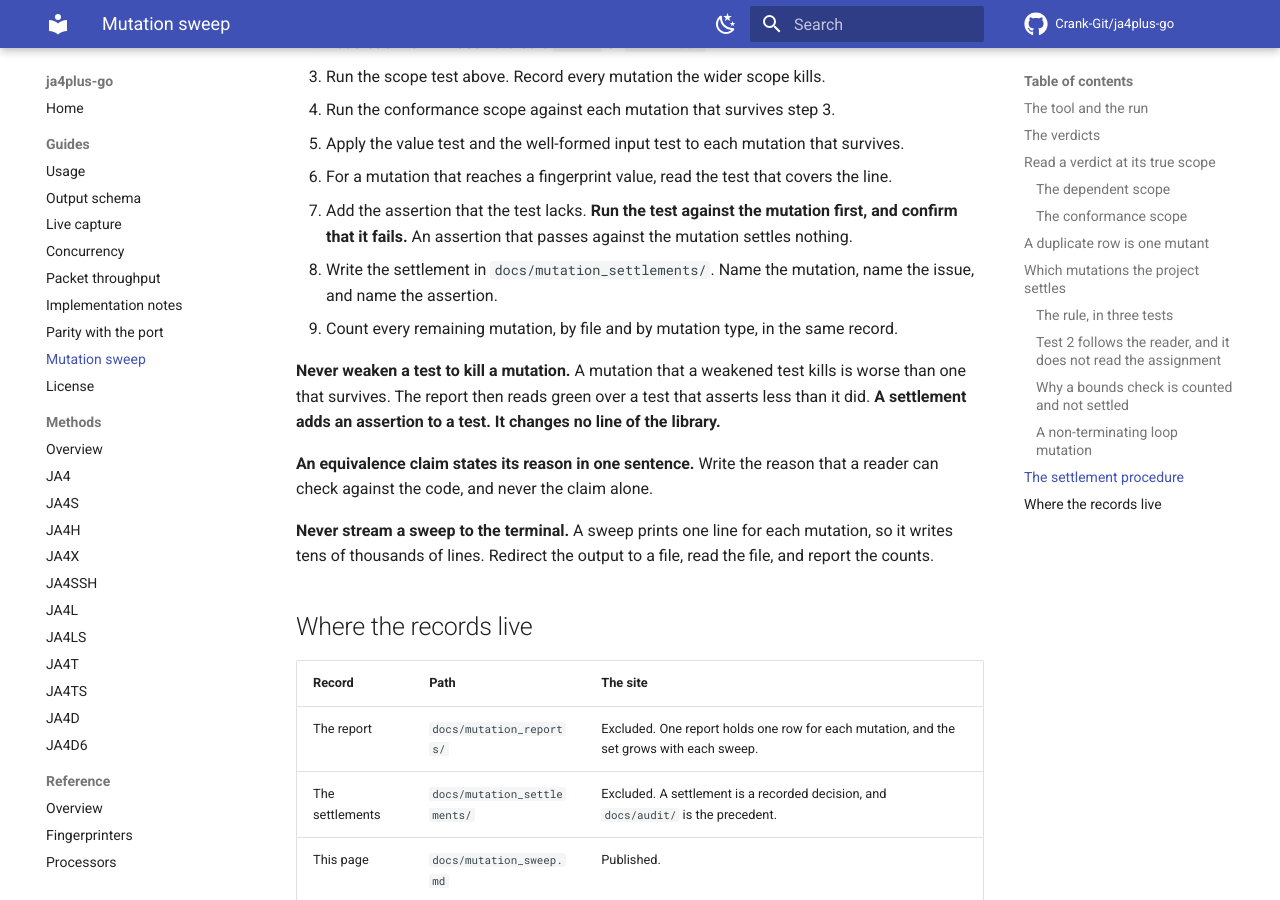
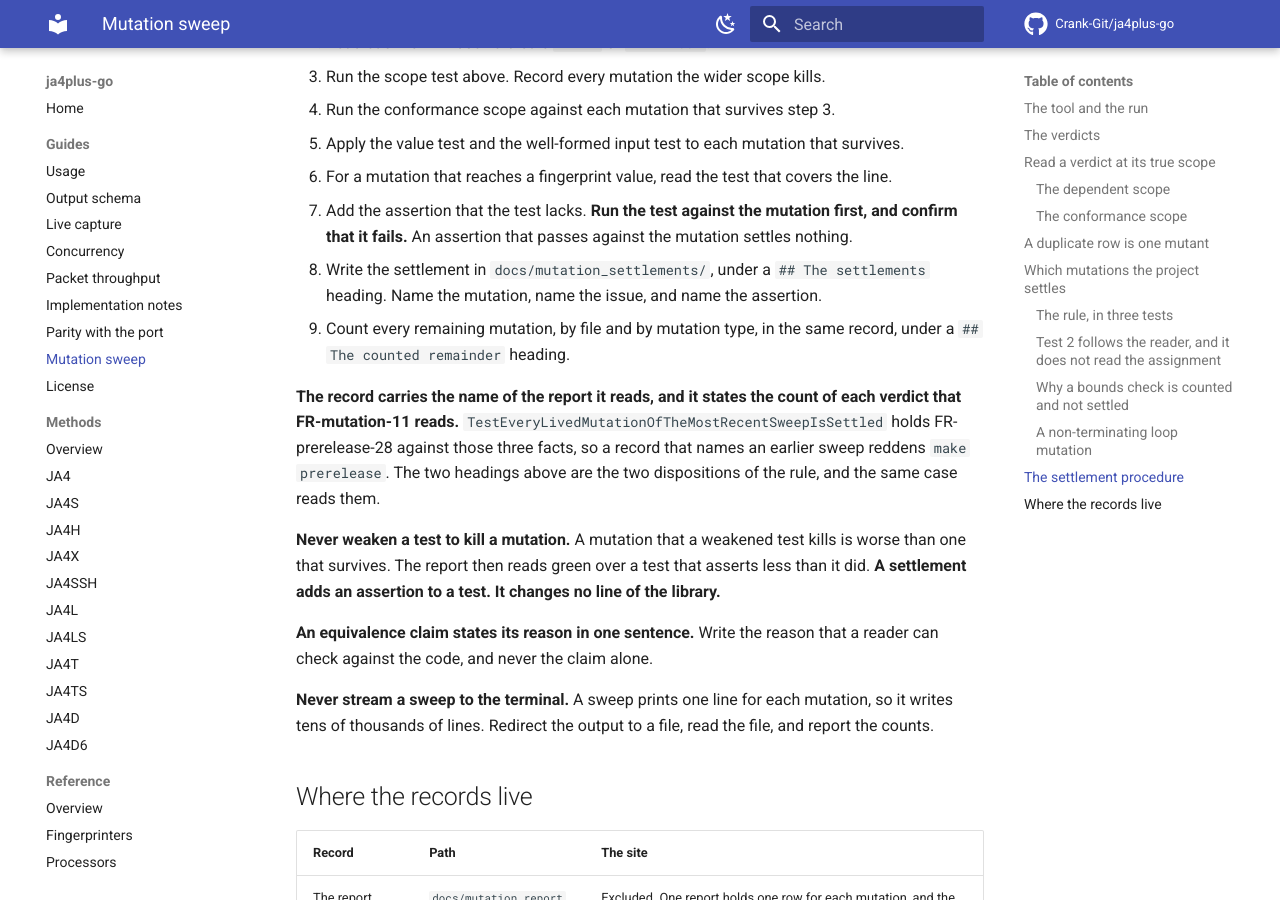
Before and after one commit to Crank-Git/ja4plus-go, an MkDocs documentation site: the page built from docs/mutation_sweep.md, in a window 1280 px wide and 900 px high, scrolled down 4802 px. Built offline with MkDocs 1.6.1 and Material for MkDocs 9.7.7, drawn with Linux system fonts in a browser that asks for light colours; comment, search, counter and statistics services are not loaded.

Commit message:
test(prerelease): report the reason a mutationdiff run fails
The self-review measured the defect. `main` of `internal/mutationdiff` writes
the reason to standard error and it exits 1, so `%v` on the error reported
`exit status 1` alone. The message now carries the reason:

  name the report of the most recent sweep: exit status 1: mutationdiff:
  docs/mutation_reports holds no report, so this run has no baseline

Two document repairs travel with it. The settlement procedure of
`docs/mutation_sweep.md` now names the two headings that the record carries,
so the gate reads a stated shape rather than an inferred one. The doc comment
of TestThePreReleaseFeatureFileChecksTheMostRecentSweep called the case a
tripwire, and the case is now the check.

Refs #642 [skip ci]

```diff
--- a/docs/mutation_sweep.md
+++ b/docs/mutation_sweep.md
@@ -186,9 +186,16 @@ assertion improves on the verdict. Record the reading, and count the mutation.
 6. For a mutation that reaches a fingerprint value, read the test that covers the line.
 7. Add the assertion that the test lacks. **Run the test against the mutation first, and
    confirm that it fails.** An assertion that passes against the mutation settles nothing.
-8. Write the settlement in `docs/mutation_settlements/`. Name the mutation, name the issue,
-   and name the assertion.
-9. Count every remaining mutation, by file and by mutation type, in the same record.
+8. Write the settlement in `docs/mutation_settlements/`, under a `## The settlements`
+   heading. Name the mutation, name the issue, and name the assertion.
+9. Count every remaining mutation, by file and by mutation type, in the same record, under
+   a `## The counted remainder` heading.
+
+**The record carries the name of the report it reads, and it states the count of each
+verdict that FR-mutation-11 reads.** `TestEveryLivedMutationOfTheMostRecentSweepIsSettled`
+holds FR-prerelease-28 against those three facts, so a record that names an earlier sweep
+reddens `make prerelease`. The two headings above are the two dispositions of the rule, and
+the same case reads them.
 
 **Never weaken a test to kill a mutation.** A mutation that a weakened test kills is worse
 than one that survives. The report then reads green over a test that asserts less than it did.
```
Also changed, not shown: 2 other files.
